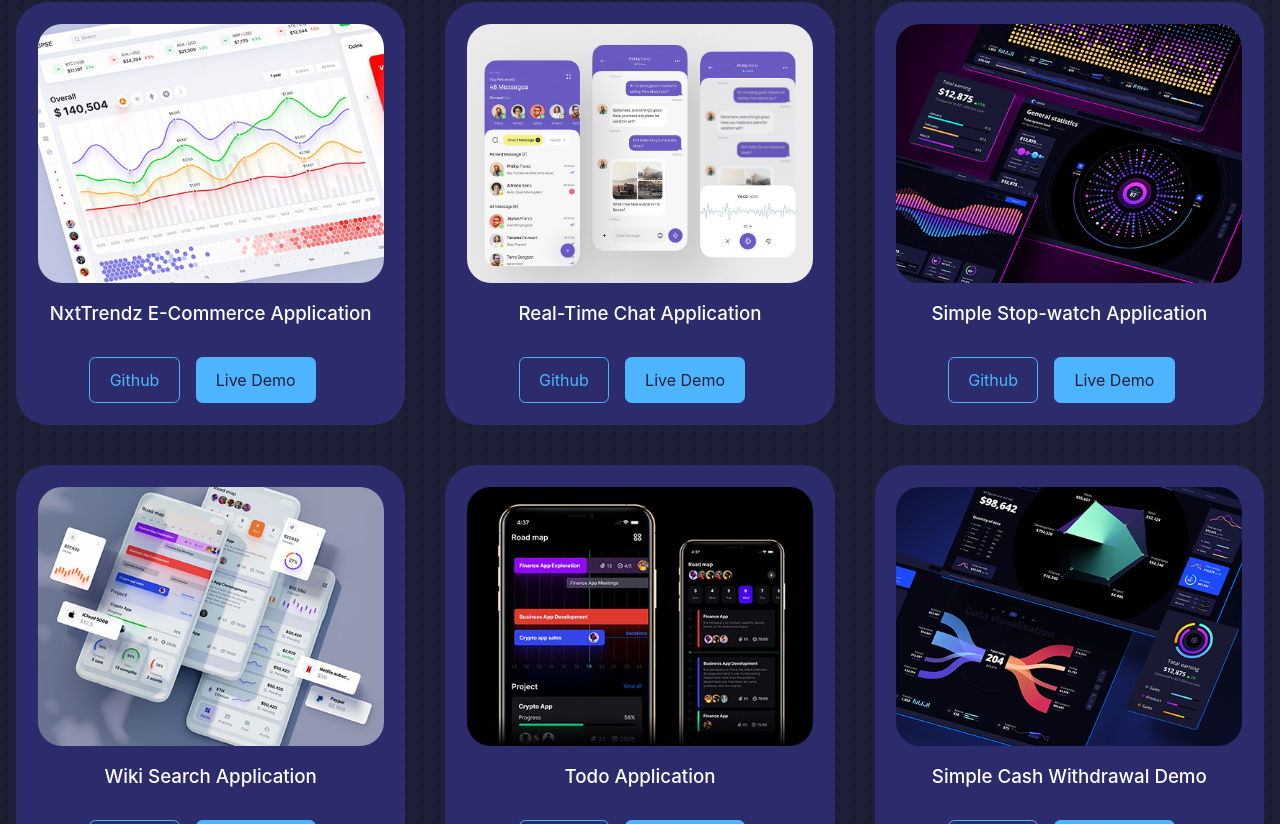
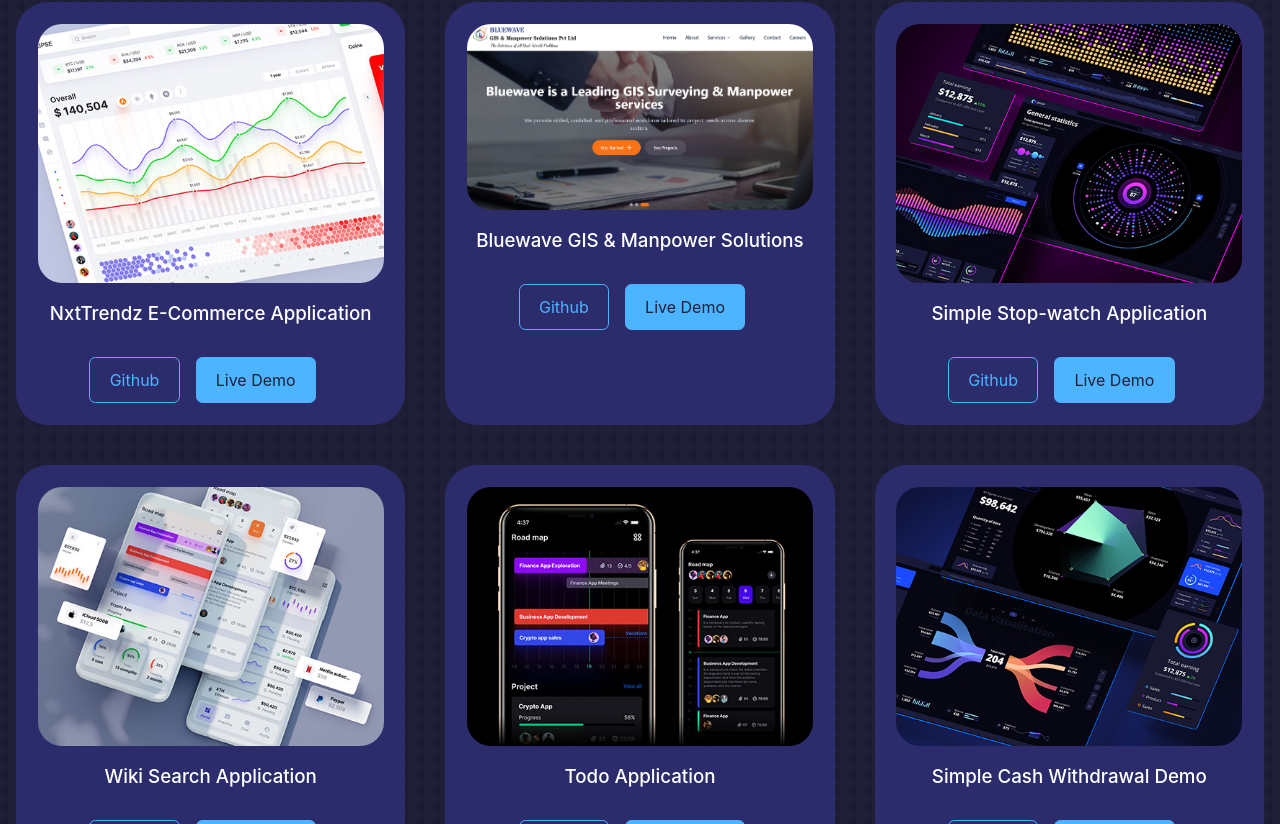
Before and after one commit to kishoresai8883/MyPortfolio, a React (Create React App) app: page / in a window 1280 px wide. Shown: the part 2002-2826 px from the top of the page. Built offline with nearby package versions, Linux system fonts and the light colour scheme; the HTML template or start-up script is replaced by a standard one.

Commit message:
portfolio updated

```diff
--- a/src/Components/Portfolio/portfolio.jsx
+++ b/src/Components/Portfolio/portfolio.jsx
@@ -5,49 +5,49 @@ import Img2 from '../../Assets/portfolio2.jpg';
 import Img3 from '../../Assets/portfolio3.jpg';
 import Img4 from '../../Assets/portfolio4.jpg';
 import Img5 from '../../Assets/portfolio5.png';
-import Img6 from '../../Assets/chat.png';
+import Img6 from '../../Assets/portfolio6.png';
 
 const data = [
     {
         id: 1,
         image: Img1,
         title: 'NxtTrendz E-Commerce Application',
-        github: 'https://github.com',
+        github: 'https://github.com/kishoresai8883',
         demo: 'https://gknxttrendz.ccbp.tech'
     },
     {
         id: 2,
         image: Img6,
-        title: 'Real-Time Chat Application',
-        github: 'https://github.com',
-        demo: 'https://dribbble.com/shots/21332880-Chat-Mobile-App'
+        title: 'Bluewave GIS & Manpower Solutions',
+        github: 'https://github.com/kishoresai8883',
+        demo: 'https://bluewavegis.com'
     },
     {
         id: 3,
         image: Img2,
         title: 'Simple Stop-watch Application',
-        github: 'https://github.com',
+        github: 'https://github.com/kishoresai8883',
         demo: 'https://gkstopwatch.ccbp.tech'
     },
     {
         id: 4,
         image: Img3,
         title: 'Wiki Search Application',
-        github: 'https://github.com',
+        github: 'https://github.com/kishoresai8883',
         demo: 'https://kishoresaiwiki.ccbp.tech'
     },
     {
         id: 5,
         image: Img4,
         title: 'Todo Application',
-        github: 'https://github.com',
+        github: 'https://github.com/kishoresai8883',
         demo: 'https://kishoresaitodo.ccbp.tech'
     },
     {
         id: 6,
         image: Img5,
         title: 'Simple Cash Withdrawal Demo',
-        github: 'https://github.com',
+        github: 'https://github.com/kishoresai8883',
         demo: 'https://gkcashwithdraw.ccbp.tech'
     }
 ]
@@ -58,7 +58,7 @@ const Portfolio = () => {
       <h5>My Recent Work</h5>
       <h2>Portfolio</h2>
       <div className="container portfolio-container">
-        { data.map(({id,image,title,github,demo}) => {
+        { data.map(({id, image, title, github, demo}) => {
             return(
                 <article className="portfolio-item">
                     <div className="portfolio-item-img">
```
Also changed, not shown: src/Assets/portfolio.png (added), src/Assets/portfolio6.png (added).
